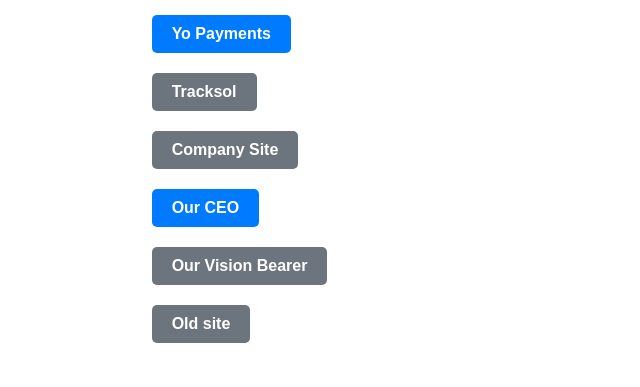
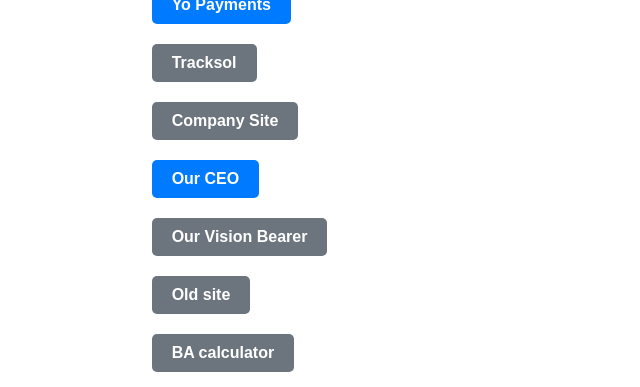
Before and after one commit to BallersAfrica/BA-Simplify, a plain HTML site: page INDEX.HTML in a window 1280 px wide. Shown: the part 217-604 px from the top of the page, without its empty margins (319-959 px from the left). Drawn offline with Linux system fonts and the light colour scheme.

Commit message:
Update INDEX.HTML

```diff
--- a/INDEX.HTML
+++ b/INDEX.HTML
@@ -89,6 +89,7 @@
             <a class="btn btn-primary" href="https://nakuyafancie.netlify.app">Our CEO</a>
             <a class="btn btn-secondary" href="https://paulbakka.netlify.app">Our Vision Bearer</a>
             <a class="btn btn-secondary" href="https://ballers.netlify.app">Old site</a>
+            <a class="btn btn-secondary" href="https://ba-calculator.netlify.app">BA calculator</a>
         </div>
     </div>
     <div class="logo-container">
```
